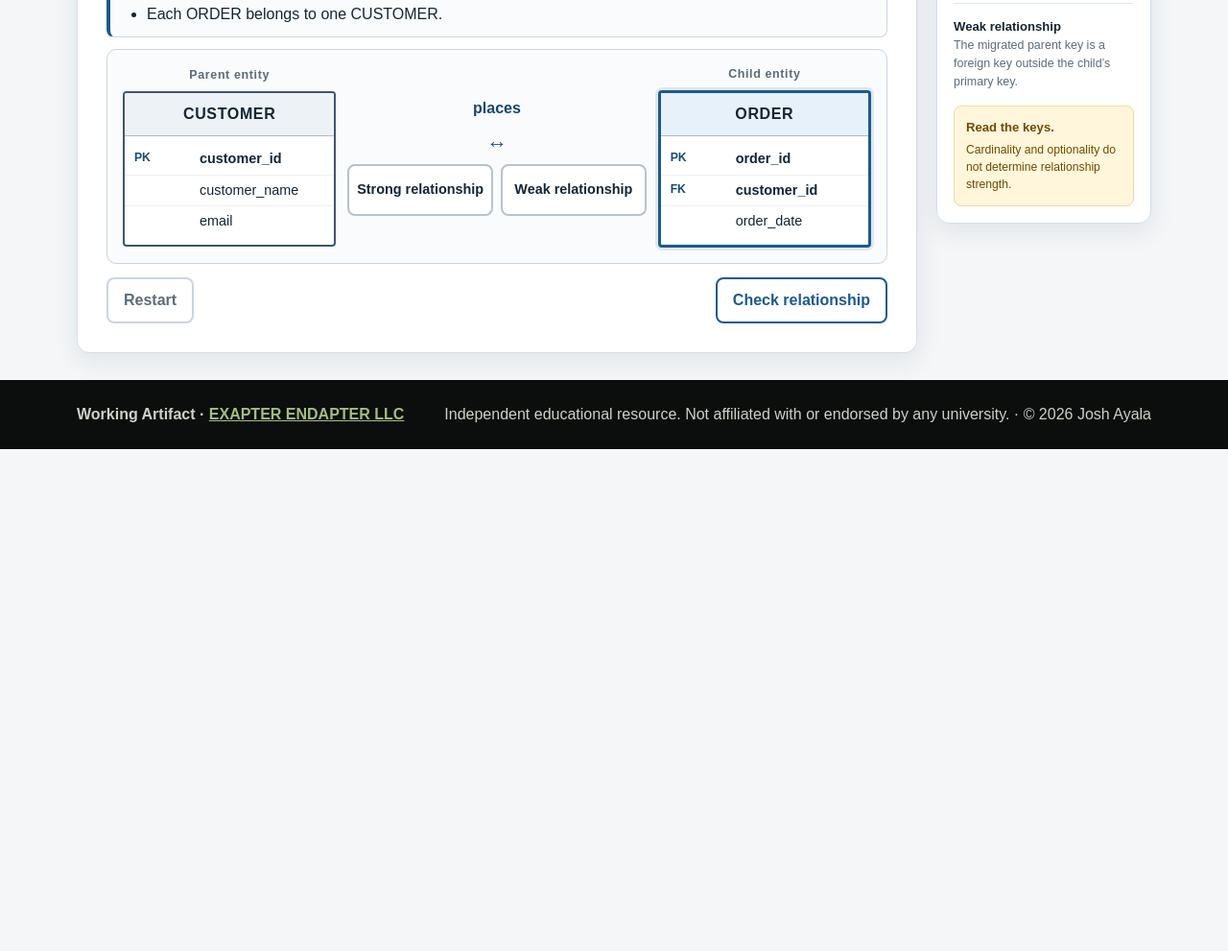
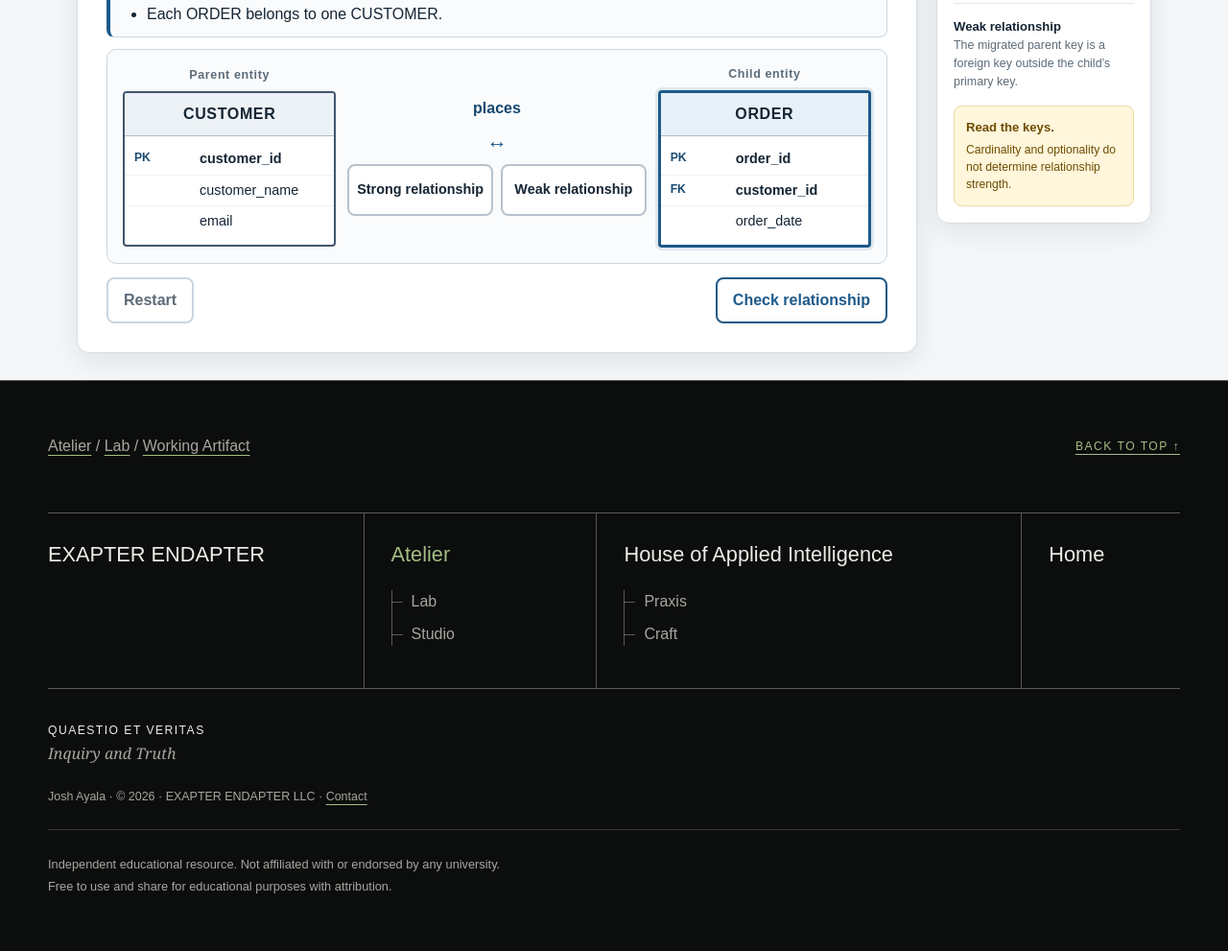
Before and after one commit to workingartifact/workingartifact.github.io, a plain HTML site: page how-strong-is-the-relationship/index.html in a window 1280 px wide. Shown: the part 612-1603 px from the top of the page at 96% size. Before the commit the page ends 1080 px from the top, so only its background shows below. Drawn offline with Linux system fonts and the light colour scheme.

Commit message:
Match Pick the Cardinality institutional footer

```diff
--- a/how-strong-is-the-relationship/index.html
+++ b/how-strong-is-the-relationship/index.html
@@ -157,7 +157,88 @@
       .connector.revealed.weak .connector-line { border-left-style: dashed; }
     }
     @media (max-width: 360px) { .choice-grid { grid-template-columns: 1fr; } }
-  .resource-nav { display:flex; flex-wrap:wrap; gap:14px; margin:16px 0 0; } .resource-nav a { color:#fff; text-underline-offset:4px; } .institutional-footer { padding:24px 0; color:#d0d0ca; background:#0c0d0d; } .footer-inner { display:flex; flex-wrap:wrap; justify-content:space-between; gap:12px; } .institutional-footer a { color:#a4bd83; }
+  .resource-nav { display:flex; flex-wrap:wrap; gap:14px; margin:16px 0 0; } .resource-nav a { color:#fff; text-underline-offset:4px; }
+    .institutional-footer {
+      --footer-ink: #eeece6;
+      --footer-muted: #a8a69f;
+      --footer-signal: #a4bd83;
+      --footer-rule: rgba(238, 236, 230, 0.34);
+      padding: 0;
+      color: var(--footer-muted);
+      border-top: 1px solid var(--footer-rule);
+      background: #0c0d0d;
+      font-family: Arial, Helvetica, sans-serif;
+    }
+
+    .institutional-footer .footer-shell {
+      width: min(1180px, calc(100% - 48px));
+      margin: 0 auto;
+    }
+
+    .institutional-footer a {
+      color: inherit;
+      text-decoration-color: var(--footer-signal);
+      text-underline-offset: 4px;
+    }
+
+    .institutional-footer a:hover,
+    .institutional-footer a:focus-visible { color: var(--footer-signal); }
+    .institutional-footer a:focus-visible { outline: 1px solid var(--footer-signal); outline-offset: 5px; }
+
+    .footer-top {
+      min-height: 138px;
+      display: flex;
+      align-items: center;
+      justify-content: space-between;
+      gap: 28px;
+      border-bottom: 1px solid var(--footer-rule);
+    }
+
+    .institutional-footer .footer-path { margin: 0; color: var(--footer-muted); font-size: 1rem; }
+    .institutional-footer .back-to-top,
+    .institutional-footer .footer-motto { font-size: 0.76rem; letter-spacing: 0.12em; text-transform: uppercase; }
+    .institutional-footer .back-to-top { color: var(--footer-signal); }
+
+    .footer-tree {
+      display: grid;
+      grid-template-columns: 1.15fr 0.85fr 1.55fr 0.58fr;
+      border-bottom: 1px solid var(--footer-rule);
+    }
+
+    .footer-tree-column { min-width: 0; min-height: 170px; padding: 30px 28px 34px 0; }
+    .footer-tree-column + .footer-tree-column { padding-left: 28px; border-left: 1px solid var(--footer-rule); }
+    .institutional-footer .footer-tree-title {
+      display: inline-block;
+      color: var(--footer-ink);
+      font-size: clamp(1rem, 1.7vw, 1.45rem);
+      line-height: 1.18;
+      text-decoration: none;
+    }
+    .institutional-footer .footer-tree-title.signal { color: var(--footer-signal); }
+
+    .footer-tree ul { position: relative; margin: 23px 0 0; padding: 0 0 0 19px; list-style: none; }
+    .footer-tree ul::before { position: absolute; top: 0; bottom: 0; left: 0; border-left: 1px solid var(--footer-rule); content: ""; }
+    .footer-tree li { position: relative; margin: 10px 0; padding-left: 2px; }
+    .footer-tree li::before { position: absolute; top: 0.75em; left: -19px; width: 12px; border-top: 1px solid var(--footer-rule); content: ""; }
+    .institutional-footer .footer-tree li a { color: var(--footer-muted); text-decoration: none; }
+
+    .footer-signature { padding: 34px 0 54px; }
+    .institutional-footer .footer-motto { margin: 0 0 3px; color: var(--footer-ink); }
+    .institutional-footer .footer-translation { margin: 0; color: var(--footer-muted); font-family: Georgia, "Times New Roman", serif; font-style: italic; }
+    .institutional-footer .footer-founder { margin: 24px 0 0; color: var(--footer-muted); font-size: 0.78rem; }
+    .footer-resource-note { margin-top: 24px; padding-top: 22px; border-top: 1px solid rgba(238, 236, 230, 0.2); }
+    .institutional-footer .footer-resource-note p { margin: 4px 0; color: var(--footer-muted); font-size: 0.8rem; }
+
+
+    @media (max-width: 720px) {
+      .institutional-footer .footer-shell { width: min(100% - 28px, 1180px); }
+      .footer-top { min-height: 126px; align-items: flex-start; flex-direction: column; justify-content: center; gap: 20px; }
+      .footer-tree { grid-template-columns: 1fr; }
+      .footer-tree-column,
+      .footer-tree-column + .footer-tree-column { min-height: auto; padding: 24px 0 28px; border-top: 1px solid var(--footer-rule); border-left: 0; }
+      .footer-tree-column:first-child { border-top: 0; }
+    }
+
   </style>
 </head>
 <body>
@@ -189,7 +270,45 @@
       <div class="myth-card"><strong>Read the keys.</strong><span>Cardinality and optionality do not determine relationship strength.</span></div>
     </aside>
   </main>
-  <footer class="institutional-footer"><div class="shell footer-inner"><strong>Working Artifact · <a href="https://exapterendapter.com/">EXAPTER ENDAPTER LLC</a></strong><span>Independent educational resource. Not affiliated with or endorsed by any university. · © 2026 Josh Ayala</span></div></footer>
+  <footer class="institutional-footer">
+    <div class="footer-shell">
+      <div class="footer-top">
+        <p class="footer-path"><a href="https://exapterendapter.com/atelier.html">Atelier</a> / <a href="https://exapterendapter.com/lab.html">Lab</a> / <a href="https://workingartifact.github.io/">Working Artifact</a></p>
+        <a class="back-to-top" href="#top">Back to top ↑</a>
+      </div>
+      <nav class="footer-tree" aria-label="Institutional tree">
+        <div class="footer-tree-column footer-tree-root">
+          <a class="footer-tree-title" href="https://exapterendapter.com/">EXAPTER ENDAPTER</a>
+        </div>
+        <div class="footer-tree-column">
+          <a class="footer-tree-title signal" href="https://exapterendapter.com/atelier.html">Atelier</a>
+          <ul>
+            <li><a href="https://exapterendapter.com/lab.html">Lab</a></li>
+            <li><a href="https://exapterendapter.com/studio.html">Studio</a></li>
+          </ul>
+        </div>
+        <div class="footer-tree-column">
+          <a class="footer-tree-title" href="https://exapterendapter.com/house.html">House of Applied Intelligence</a>
+          <ul>
+            <li><a href="https://exapterendapter.com/praxis.html">Praxis</a></li>
+            <li><a href="https://exapterendapter.com/craft.html">Craft</a></li>
+          </ul>
+        </div>
+        <div class="footer-tree-column">
+          <a class="footer-tree-title" href="https://exapterendapter.com/">Home</a>
+        </div>
+      </nav>
+      <div class="footer-signature">
+        <p class="footer-motto">QUAESTIO ET VERITAS</p>
+        <p class="footer-translation">Inquiry and Truth</p>
+        <p class="footer-founder">Josh Ayala · © 2026 · EXAPTER ENDAPTER LLC · <a href="mailto:exapterendapter@gmail.com">Contact</a></p>
+        <div class="footer-resource-note">
+          <p>Independent educational resource. Not affiliated with or endorsed by any university.</p>
+          <p>Free to use and share for educational purposes with attribution.</p>
+        </div>
+      </div>
+    </div>
+  </footer>
   <script>
     'use strict';
 
```
